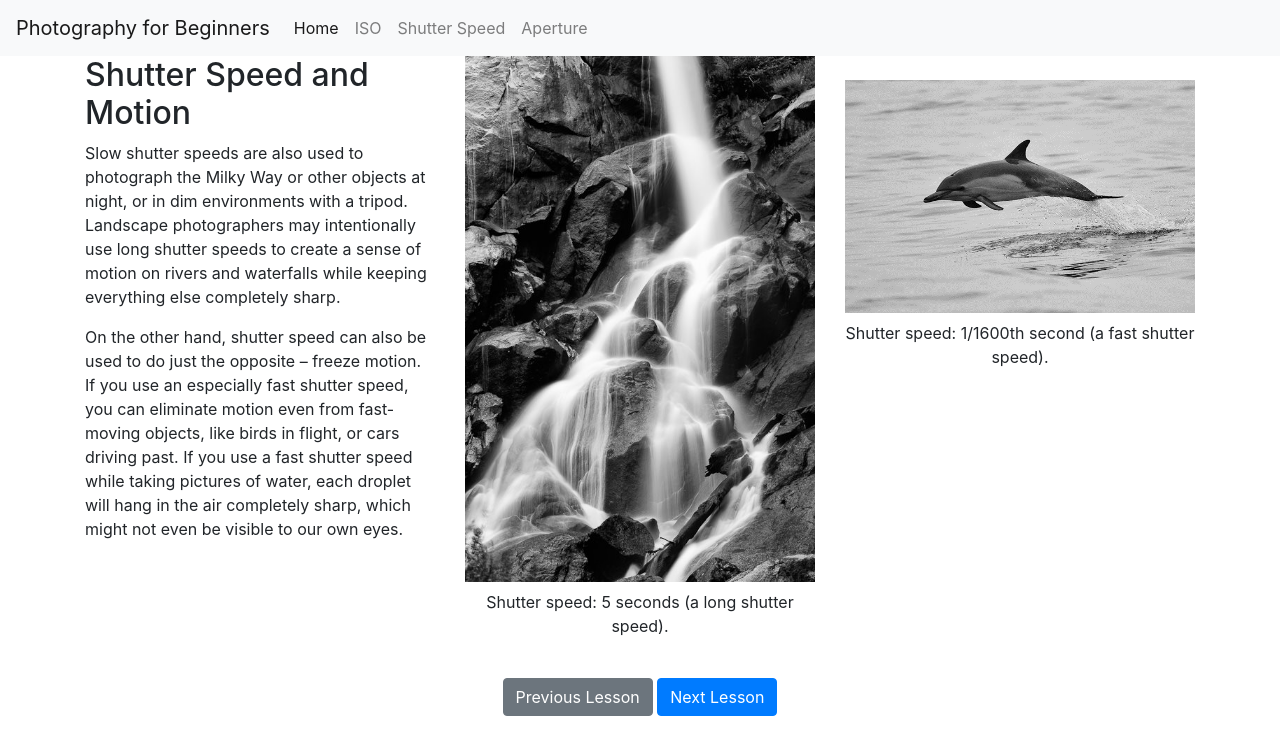
After one commit to YYwang14/UI-Technical-Prototype, a Flask app: page /shutter_3 in a window 1280 px wide. The commit adds this page. Shown: the top 755 px of the page. Run offline with Flask 3, Linux system fonts and the light colour scheme; some libraries are stand-ins or nearby versions.

Commit message:
finishing the shutter speed section

```diff
--- a/server.py
+++ b/server.py
@@ -24,10 +24,31 @@ def iso_quiz():
     return render_template('iso_quiz.html')
 
 
-@app.route('/shutter_speed')
-def shutter_speed():
-    # Render a template for the Shutter Speed section
-    return render_template('shutter_speed.html')
+@app.route('/shutter_1')
+def shutter_1():
+    return render_template('shutter_1.html')
+
+@app.route('/shutter_2')
+def shutter_2():
+    return render_template('shutter_2.html')
+
+@app.route('/shutter_3')
+def shutter_3():
+    return render_template('shutter_3.html')
+
+@app.route('/shutter_4')
+def shutter_4():
+    return render_template('shutter_4.html')
+
+@app.route('/shutter_5')
+def shutter_5():
+    return render_template('shutter_5.html')
+
+@app.route('/shutter_quiz')
+def shutter_quiz():
+    return render_template('shutter_quiz.html')
+
+
 
 @app.route('/aperture')
 def aperture():
--- a/templates/layout.html
+++ b/templates/layout.html
@@ -24,7 +24,7 @@
                     <a class="nav-link" href="{{ url_for('iso1') }}">ISO</a>
                 </li>
                 <li class="nav-item">
-                    <a class="nav-link" href="{{ url_for('shutter_speed') }}">Shutter Speed</a>
+                    <a class="nav-link" href="{{ url_for('shutter_1') }}">Shutter Speed</a>
                 </li>
                 <li class="nav-item">
                     <a class="nav-link" href="{{ url_for('aperture') }}">Aperture</a>
--- /dev/null
+++ b/templates/shutter_3.html
@@ -0,0 +1,37 @@
+{% extends "layout.html" %}
+
+{% block title %}Shutter Speed Part 3{% endblock %}
+
+{% block content %}
+<div class="container">
+    <div class="row">
+        <!-- Left column for text content -->
+        <div class="col-md-4">
+            <h2>Shutter Speed and Motion</h2>
+            <p>Slow shutter speeds are also used to photograph the Milky Way or other objects at night, or in dim environments with a tripod. Landscape photographers may intentionally use long shutter speeds to create a sense of motion on rivers and waterfalls while keeping everything else completely sharp.</p>
+            <p>On the other hand, shutter speed can also be used to do just the opposite – freeze motion. If you use an especially fast shutter speed, you can eliminate motion even from fast-moving objects, like birds in flight, or cars driving past. If you use a fast shutter speed while taking pictures of water, each droplet will hang in the air completely sharp, which might not even be visible to our own eyes.</p>
+        </div>
+
+        <!-- Right column for images -->
+        <div class="col-md-4">
+            <div class="text-center">
+                <img src="{{ url_for('static', filename='images/Shutter3.png') }}" alt="Long Shutter Speed Example" class="img-fluid">
+                <p class="mt-2">Shutter speed: 5 seconds (a long shutter speed).</p>
+            </div>
+
+        </div>
+        <div class="col-md-4">
+            <div class="text-center">
+                <img src="{{ url_for('static', filename='images/Shutter4.png') }}" alt="Fast Shutter Speed Example" class="img-fluid mt-4">
+                <p class="mt-2">Shutter speed: 1/1600th second (a fast shutter speed).</p>
+            </div>
+        </div>
+
+    </div>
+
+    <div class="mt-4 text-center">
+        <a href="{{ url_for('shutter_2') }}" class="btn btn-secondary">Previous Lesson</a>
+        <a href="{{ url_for('shutter_4') }}" class="btn btn-primary">Next Lesson</a>
+    </div>
+</div>
+{% endblock %}
--- /dev/null
+++ b/templates/shutter_quiz.html
@@ -0,0 +1 @@
+{% extends "layout.html" %}
```
Also changed, not shown: templates/shutter_1.html (added, +26 -0 lines), templates/shutter_2.html (added, +18 -0 lines), templates/shutter_4.html (added, +24 -0 lines), templates/shutter_5.html (added, +22 -0 lines), static/images/Shutter1.png (added), static/images/Shutter2.png (added), static/images/Shutter3.png (added), static/images/Shutter4.png (added), static/images/Shutter5.png (added), static/images/Shutter6.png (added), static/images/Shutter7.jpg (added), static/images/Shutter7.png (added).
